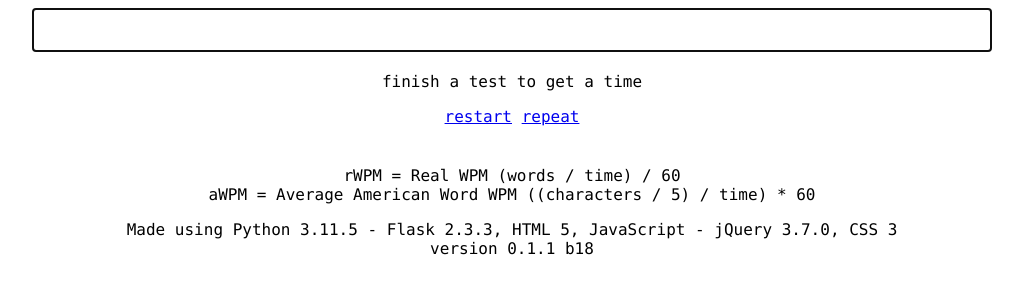
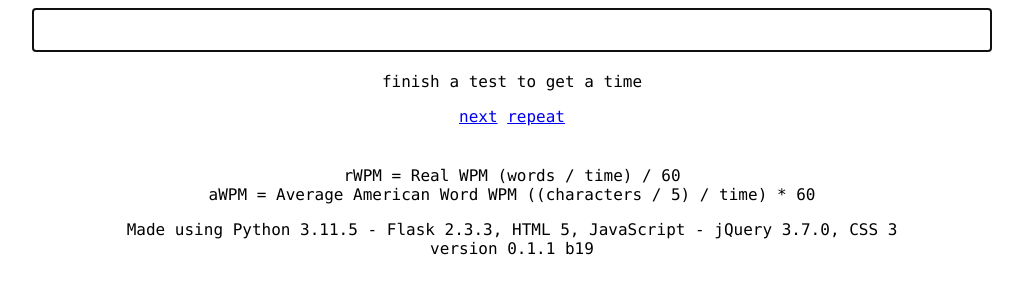
Before and after one commit to KoleckOLP/DrunkTyper, a Flask app: page / in a window 1280 px wide. Shown: the part 338-632 px from the top of the page, without its empty margins (128-1151 px from the left). Run offline with Flask 3, Linux system fonts and the light colour scheme.

Commit message:
make the functions of the buttons more clear

```diff
--- a/templates/index.html
+++ b/templates/index.html
@@ -18,10 +18,10 @@
             <p id="text1">{{ text }}</p>
             <textarea id="user-input" autofocus></textarea>
             <p id="took1">finish a test to get a time</p>
-            <p><a href="./">restart</a> <a href="./?repeat=yes">repeat</a></p>
+            <p><a href="./">next</a> <a href="./?repeat=yes">repeat</a></p>
         </div>
         <p>rWPM = Real WPM (words / time) / 60<br>aWPM = Average American Word WPM ((characters / 5) / time) * 60</p>
-        <p>Made using Python 3.11.5 - Flask 2.3.3, HTML 5, JavaScript - jQuery 3.7.0, CSS 3<br>version 0.1.1 b18</p>
+        <p>Made using Python 3.11.5 - Flask 2.3.3, HTML 5, JavaScript - jQuery 3.7.0, CSS 3<br>version 0.1.1 b19</p>
         <!-- first number is 0 for not released, second number is 1 for javascript rewrite, third number is 0 for major features, b is for build -->
     </div>
 </body>
```
